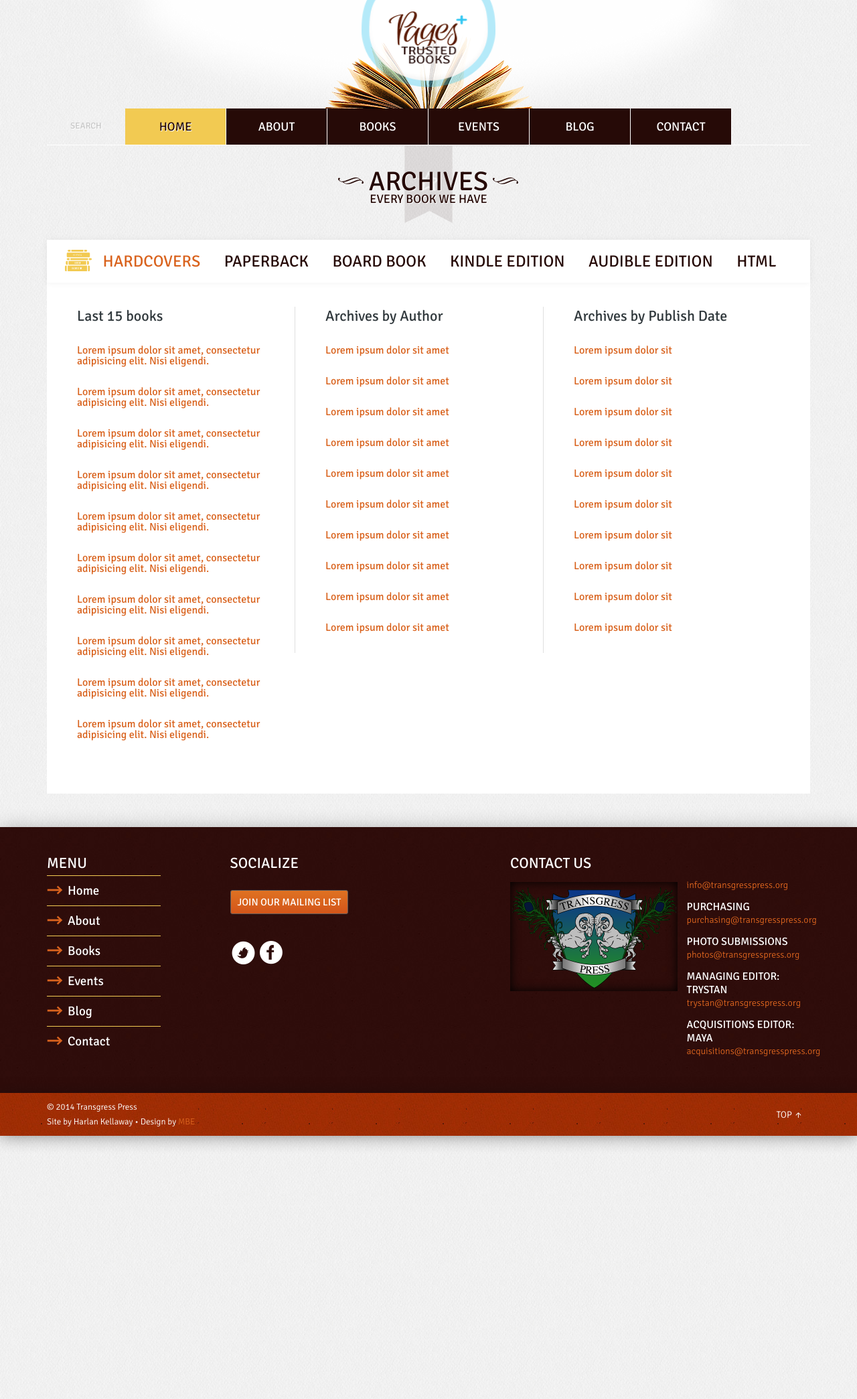
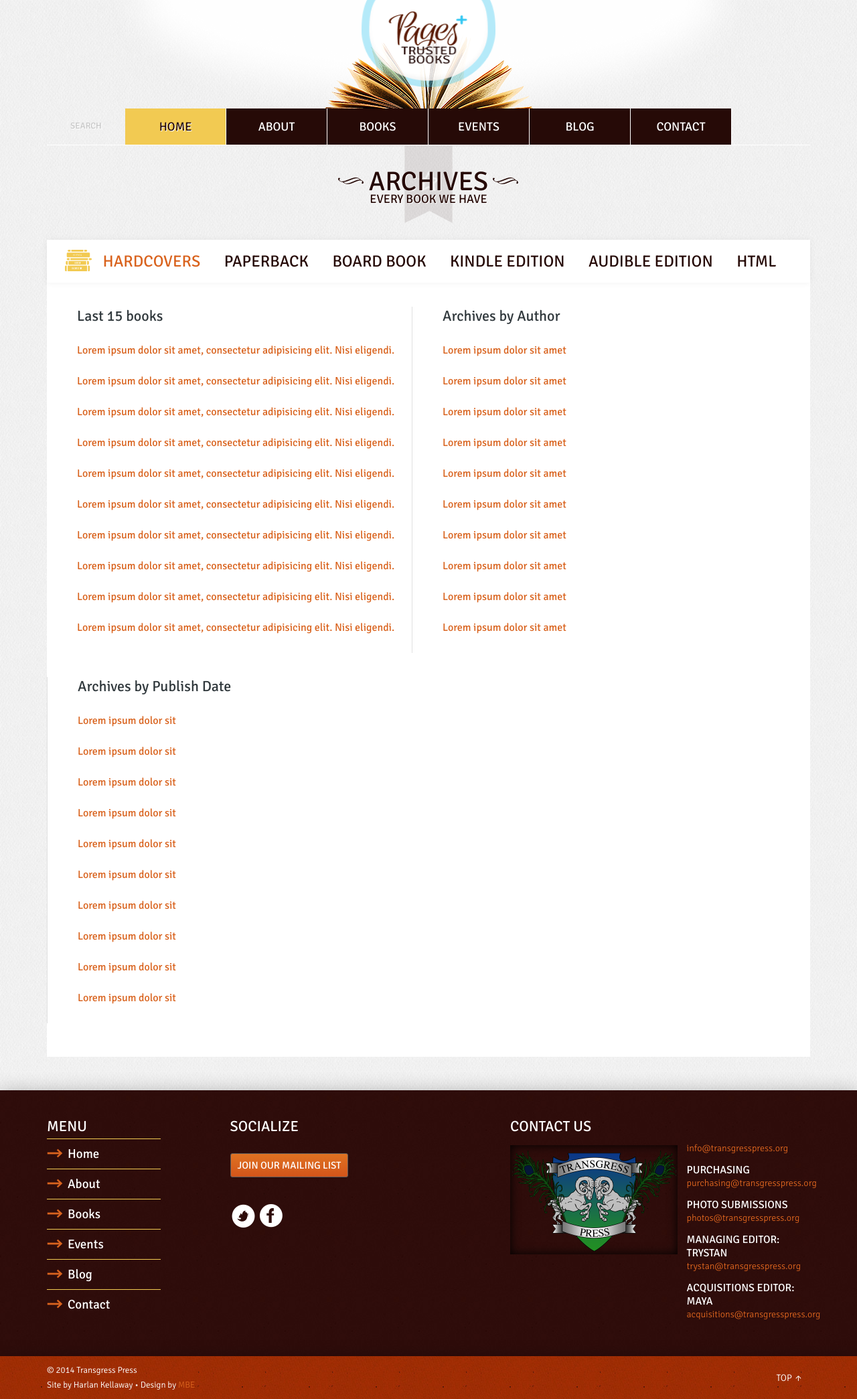
Before and after one commit to transgresspress/transgresspress.github.io, a Jekyll site: the page built from archive/index.html, in a window 1280 px wide. Shown: the whole page at 67% size. Built offline with Jekyll 4.4.1, drawn with Linux system fonts in a browser that asks for light colours.

```diff
--- a/_data/books.yml
+++ b/_data/books.yml
@@ -97,7 +97,7 @@
   description: More info coming soon
   is_hardcover:
 
-- title: MIDDLE PASSEGES&#058; Voices of Trans Experience in the African Diaspora
+- title: MIDDLE PASSAGES&#058; Voices of Trans Experience in the African Diaspora
   is_published: false
   is_new: false
   has_image: false
--- a/css/main.css
+++ b/css/main.css
@@ -1708,7 +1708,7 @@
 
 	/* archive list */
 	.archive-list {
-		width: 325px;
+		width: 500px;
 		margin-left: 45px;
 	}
 
```
